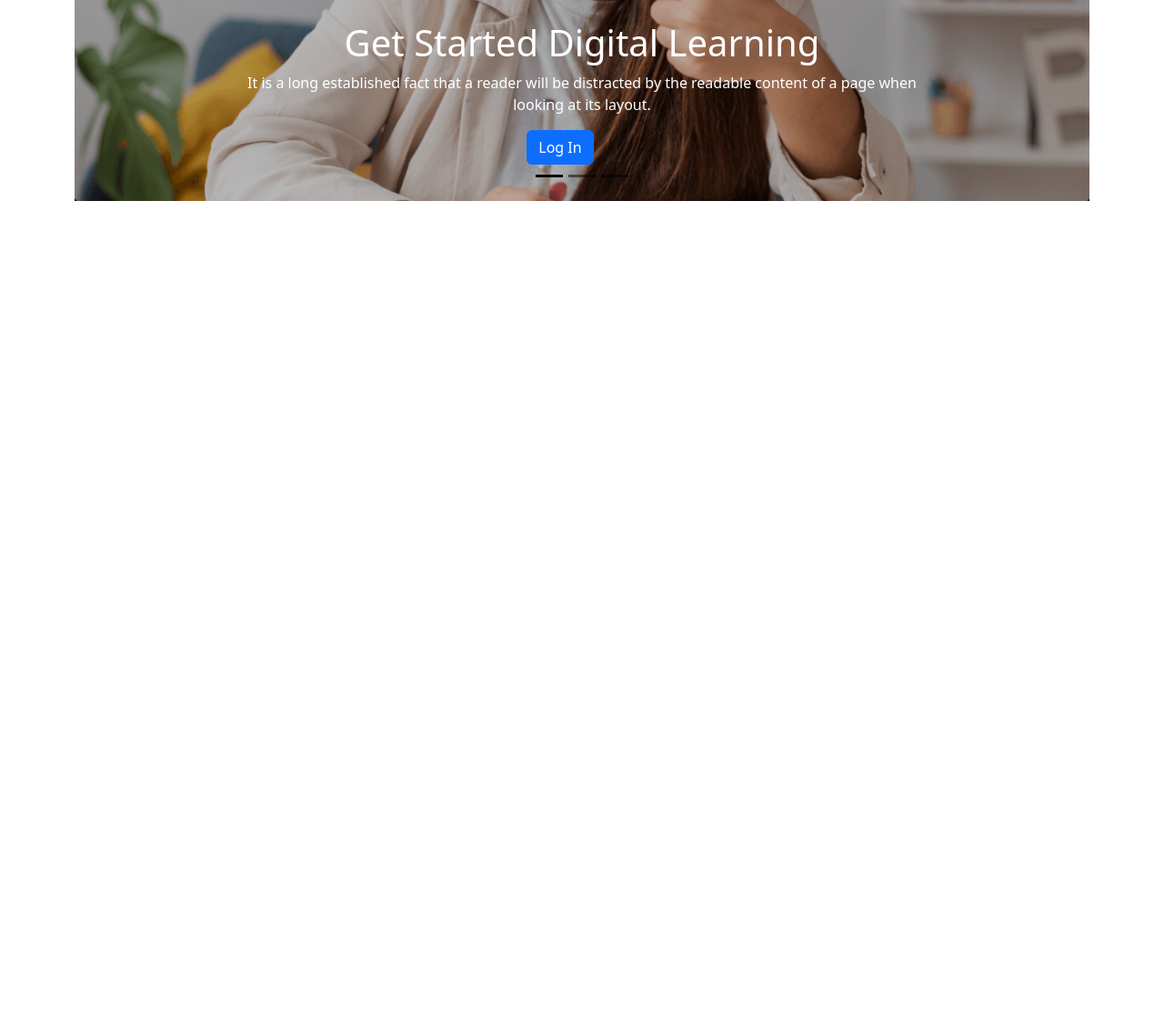
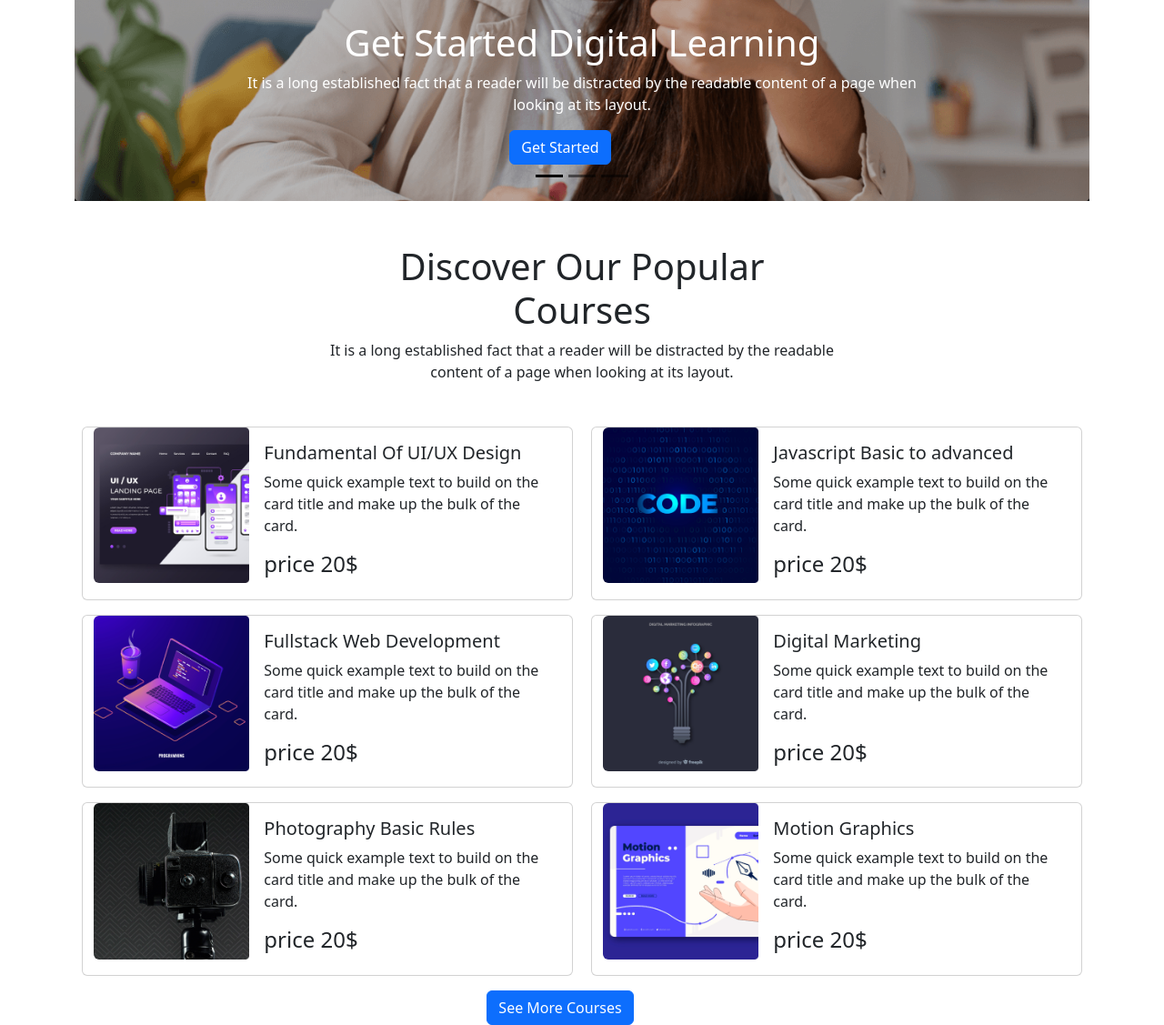
Before and after one commit to Mozaffar588/assignment-3, a plain HTML site: page index.html in a window 1280 px wide. Shown: the part 427-1554 px from the top of the page at 91% size. Before the commit the page ends 800 px from the top, so only its background shows below. Drawn offline with nearby package versions, Linux system fonts and the light colour scheme.

Commit message:
course section

```diff
--- a/index.html
+++ b/index.html
@@ -61,7 +61,7 @@
                     <h1 class="text-white">Get Started Digital
                         Learning</h1>
                       <p class="text-white">It is a long established fact that a reader will be distracted by the readable content of a page when looking at its layout.</p>
-                        <button type="button" class="btn btn-primary me-5 sm-me-3">Log In</button>
+                        <button type="button" class="btn btn-primary me-5 sm-me-3">Get Started</button>
                 </div>
               </div>
               <div class="carousel-item bg-black" data-bs-interval="2000">
@@ -71,7 +71,7 @@
                         Learning</h1>
                       <p class="text-white">It is a long established fact that a reader will be distracted by the readable
                         content of a page when looking at its layout.</p>
-                        <button type="button" class="btn btn-primary me-5 sm-me-3">Log In</button>
+                        <button type="button" class="btn btn-primary me-5 sm-me-3">Get Started</button>
                 </div>
               </div>
               <div class="carousel-item bg-black">
@@ -81,7 +81,7 @@
                     Learning</h1>
                   <p class="text-white">It is a long established fact that a reader will be distracted by the readable
                     content of a page when looking at its layout.</p>
-                    <button type="button" class="btn btn-primary me-5 sm-me-3">Log In</button>
+                    <button type="button" class="btn btn-primary me-5 sm-me-3">Get Started </button>
                 </div>
               </div>
             </div>
@@ -95,6 +95,108 @@
             </button>
           </div>
     </section>
+    <!-- top banner section end  -->
+    <section class="container mt-5">
+      <div class=" text-center ">
+        <h1>Discover Our Popular <br> Courses</h1>
+        <p>It is a long established fact that a reader will be distracted by the readable <br> content of a page when looking at its layout.</p>
+      </div>
+    </section>
+    <!-- start card section  -->
+    <section class="container mt-5">
+      <div class="row row-col-1 row-cols-md-2 justify-content-evenly  ">
+        <div class="card mb-3 " style="max-width: 540px;">
+          <div class="row g-0">
+            <div class="col-md-4 col-12">
+              <img src="images/course/course-1.png" class="img-fluid w-100  rounded-start" alt="...">
+            </div>
+            <div class="col-md-8 col-12">
+              <div class="card-body">
+                <h5 class="card-title">Fundamental Of UI/UX Design</h5>
+                <p class="card-text">Some quick example text to build on the card title and make up the bulk of the card.</p>
+                <h4>price 20$</h4>
+              </div>
+            </div>
+          </div>
+        </div>
+        <div class="card mb-3" style="max-width: 540px;">
+          <div class="row g-0">
+            <div class="col-md-4 col-12">
+              <img src="images/course/course-2.png" class="img-fluid w-100 rounded-start" alt="...">
+            </div>
+            <div class="col-md-8 col-12">
+              <div class="card-body">
+                <h5 class="card-title">Javascript Basic to advanced</h5>
+                <p class="card-text">Some quick example text to build on the card title and make up the bulk of the card.</p>
+                <h4>price 20$</h4>
+              </div>
+            </div>
+          </div>
+        </div>
+        <div class="card mb-3" style="max-width: 540px;">
+          <div class="row g-0">
+            <div class="col-md-4 col-12">
+              <img src="images/course/course-3.png" class="img-fluid w-100 rounded-start" alt="...">
+            </div>
+            <div class="col-md-8 col-12">
+              <div class="card-body">
+                <h5 class="card-title">Fullstack Web Development</h5>
+                <p class="card-text">Some quick example text to build on the card title and make up the bulk of the card.</p>
+                <h4>price 20$</h4>
+              </div>
+            </div>
+          </div>
+        </div>
+        <div class="card mb-3" style="max-width: 540px;">
+          <div class="row g-0">
+            <div class="col-md-4 col-12">
+              <img src="images/course/course-4.png" class="img-fluid w-100 rounded-start" alt="...">
+            </div>
+            <div class="col-md-8 col-12">
+              <div class="card-body">
+                <h5 class="card-title">Digital Marketing</h5>
+                <p class="card-text">Some quick example text to build on the card title and make up the bulk of the card.</p>
+                <h4>price 20$</h4>
+              </div>
+            </div>
+          </div>
+        </div>
+        <div class="card mb-3" style="max-width: 540px;">
+          <div class="row g-0">
+            <div class="col-md-4 col-12">
+              <img src="images/course/course-5.png" class="img-fluid w-100 rounded-start" alt="...">
+            </div>
+            <div class="col-md-8 col-12">
+              <div class="card-body">
+                <h5 class="card-title">Photography Basic Rules</h5>
+                <p class="card-text">Some quick example text to build on the card title and make up the bulk of the card.</p>
+                <h4>price 20$</h4>
+              </div>
+            </div>
+          </div>
+        </div>
+        <div class="card mb-3" style="max-width: 540px;">
+          <div class="row g-0">
+            <div class="col-md-4 col-12">
+              <img src="images/course/course-6.png" class="img-fluid w-100 rounded-start" alt="...">
+            </div>
+            <div class="col-md-8 col-12">
+              <div class="card-body">
+                <h5 class="card-title">Motion Graphics</h5>
+                <p class="card-text">Some quick example text to build on the card title and make up the bulk of the card.</p>
+                <h4>price 20$</h4>
+              </div>
+            </div>
+          </div>
+        </div>
+      </div>
+    </section>
+    <div class="text-center">
+      <button type="button" class="btn btn-primary me-5 sm-me-3">See More Courses</button>
+    </div>
+    <!-- end card section  -->
+
+
 
 
 
```
